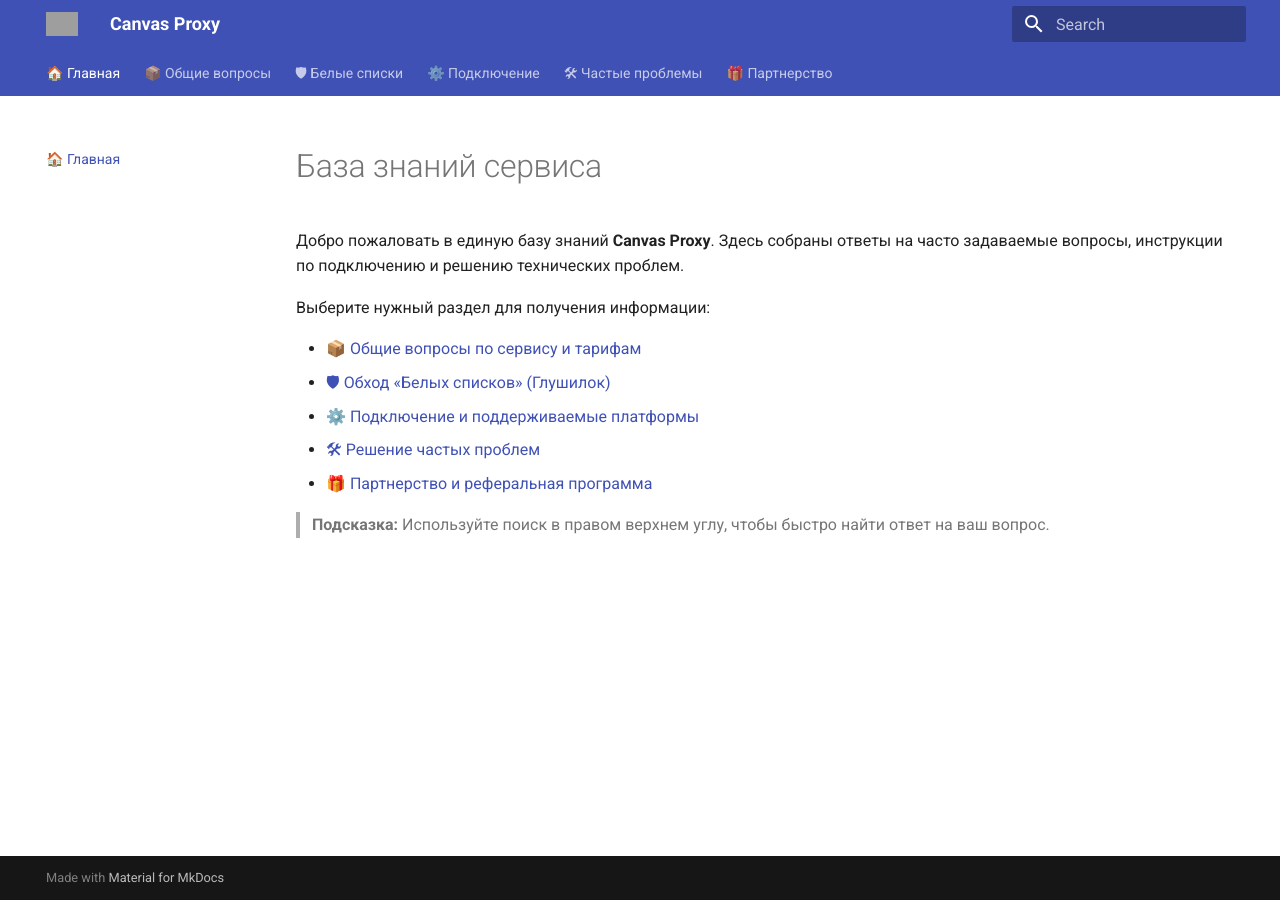
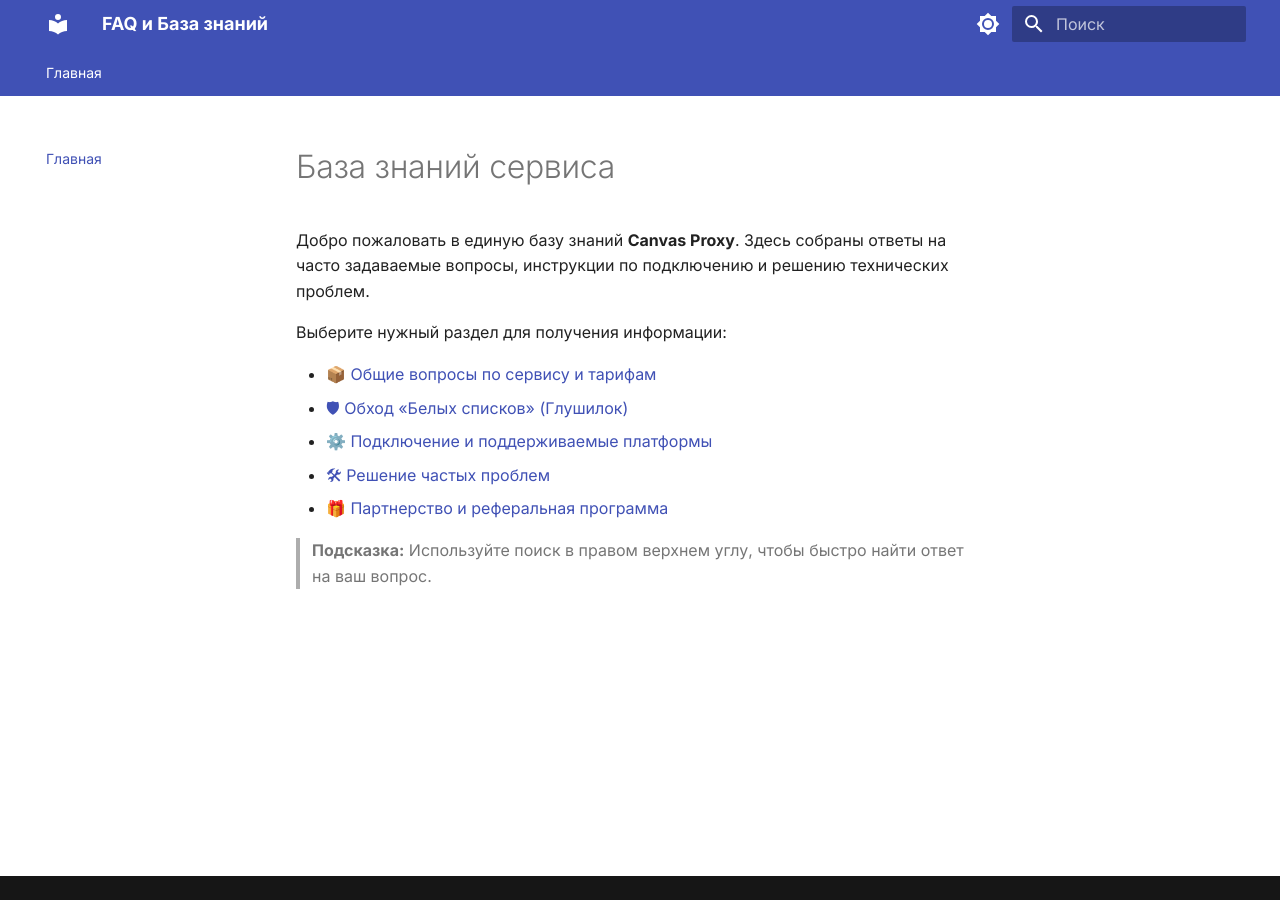
Before and after one commit to CanvasProxy/wiki, an MkDocs documentation site: the page built from docs/index.md, in a window 1280 px wide. Built offline with MkDocs 1.6.1 and Material for MkDocs 9.7.7, drawn with Linux system fonts in a browser that asks for light colours; grey boxes are pictures that could not be loaded.

Commit message:
Update mkdocs.yml

```diff
--- a/mkdocs.yml
+++ b/mkdocs.yml
@@ -1,22 +1,37 @@
-site_name: Canvas Proxy
-site_description: База знаний сервиса Canvas Proxy
+site_name: FAQ и База знаний
+site_url: https://wiki.canvas-proxy.com
+
 theme:
   name: material
-  logo: https://raw.githubusercontent.com/CanvasProxy/assets/main/Logotipe-Canvas-Proxy-12.svg
-  favicon: https://raw.githubusercontent.com/CanvasProxy/assets/main/Logotipe-Canvas-Proxy-12.svg
+  language: ru
+  font:
+    text: Inter # Современный шрифт без засечек
+    code: JetBrains Mono # Актуальный шрифт для кода
   features:
     - navigation.tabs
-    - navigation.sections
     - navigation.top
-    - toc.integrate
+    - search.suggest
+    - content.action.edit
+    - content.code.copy
   palette:
     - scheme: default
       primary: custom
       accent: custom
+      toggle:
+        icon: material/brightness-7
+        name: Темная тема
+    - scheme: slate
+      primary: custom
+      accent: custom
+      toggle:
+        icon: material/brightness-4
+        name: Светлая тема
+
+extra_css:
+  - stylesheets/custom.css # Подключение кастомного дизайна
+
+extra:
+  generator: false
+
 nav:
-  - 🏠 Главная: index.md
-  - 📦 Общие вопросы: general.md
-  - 🛡 Белые списки: whitelist.md
-  - ⚙️ Подключение: connection.md
-  - 🛠 Частые проблемы: troubleshooting.md
-  - 🎁 Партнерство: partnership.md
+  - Главная: index.md
```
